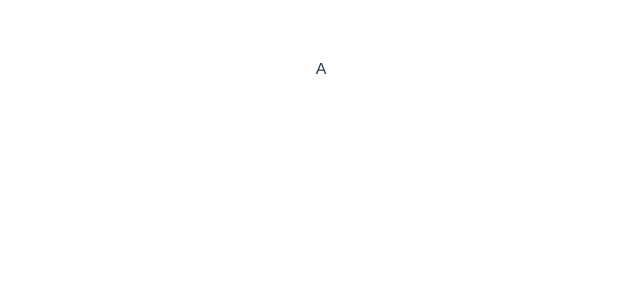
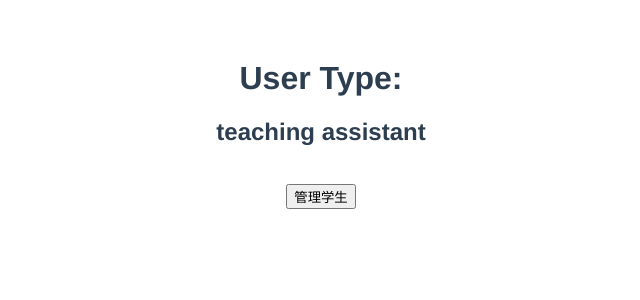
Before and after one commit to Evergarden0101/Vue3book, a Vue app: page / in a window 1280 px wide. Shown: the top 300 px of the page, without its empty margins (319-959 px from the left). Built offline with nearby package versions, Linux system fonts and the light colour scheme.

Commit message:
authority

```diff
--- /dev/null
+++ b/src/components/authen.vue
@@ -0,0 +1,50 @@
+<template>
+  <div id="app">
+    <h1>User Type:</h1>
+    <template v-if="user === 'student'">
+      <h2>{{ user }}</h2>
+      <br />
+      <button @click="joinClass">加入课程</button>
+    </template>
+    <template v-if="user === 'teacher'">
+      <h2>{{ user }}</h2>
+      <br />
+      <button @click="startClass">开始上课</button>
+    </template>
+    <template v-if="user === 'teaching assistant'">
+      <h2>{{ user }}</h2>
+      <br />
+      <button @click="manageStudent">管理学生</button>
+    </template>
+  </div>
+</template>
+
+<script>
+import { reactive, toRefs } from "vue";
+export default {
+  setup() {
+    const data = reactive({
+      user: "teaching assistant",
+    });
+
+    const joinClass = () => {
+      console.log("Request already sent!");
+    };
+
+    const startClass = () => {
+      console.log("Class begin!");
+    };
+
+    const manageStudent = () => {
+      console.log("Checking requests!");
+    };
+
+    return {
+      ...toRefs(data),
+      joinClass,
+      startClass,
+      manageStudent,
+    };
+  },
+};
+</script>
--- a/src/main.js
+++ b/src/main.js
@@ -8,6 +8,7 @@ import Watch from './components/watch.vue'
 import Vmodel from './components/vmodel.vue'
 import Questionare from './components/questionare.vue'
 import Vif from './components/vif.vue'
+import Authen from './components/authen.vue'
 
 //createApp(App).mount('#app')
 //createApp(Data).mount('#app')
@@ -16,4 +17,5 @@ import Vif from './components/vif.vue'
 //createApp(Watch).mount('#app')
 //createApp(Vmodel).mount('#app')
 //createApp(Questionare).mount('#app')
-createApp(Vif).mount('#app')
+//createApp(Vif).mount('#app')
+createApp(Authen).mount('#app')
```
